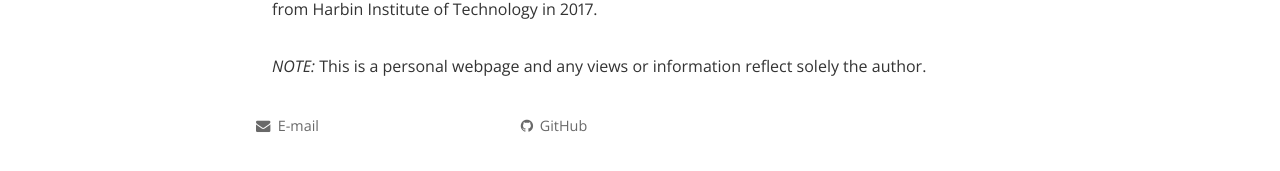
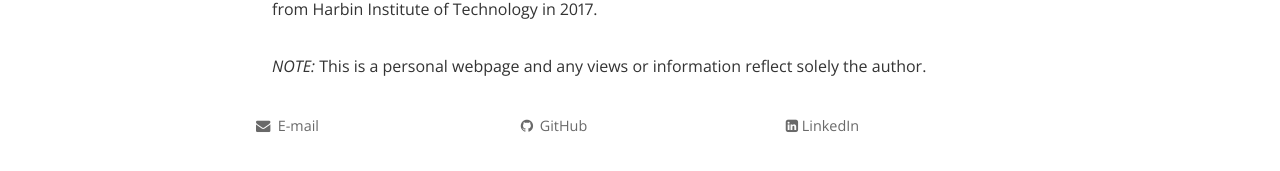
Before and after one commit to JasonZhangjc/JasonZhangjc.github.io, a Jekyll site: the page built from index.html, in a window 1280 px wide. Shown: the part 340-511 px from the top of the page. Built offline with Jekyll 4.4.1, drawn with Linux system fonts in a browser that asks for light colours; nearby versions of some CDN libraries; the list of posts is cut into pages by our own code; comment, search, counter and statistics services are not loaded; a style sheet for code colours, icons or effects is not loaded.

Commit message:
Update footer.html

```diff
--- a/_includes/footer.html
+++ b/_includes/footer.html
@@ -9,11 +9,9 @@
       <p><a href="https://www.github.com/JasonZhangjc"><i class="fa fa-github"></i> GitHub</a></p>
     </div>
 
-    <!--
-    <div class="site-signature">
-      <p><a href="https://www.linkedin.com/pesoto"><i class="fa fa-linkedin-square"></i> LinkedIn</a></p>
+        <div class="site-signature">
+      <p><a href="https://www.linkedin.com/in/jiachen-zhang-0094a118b/"><i class="fa fa-linkedin-square"></i> LinkedIn</a></p>
     </div>
-    -->
   </div>
 
 </footer>
```
